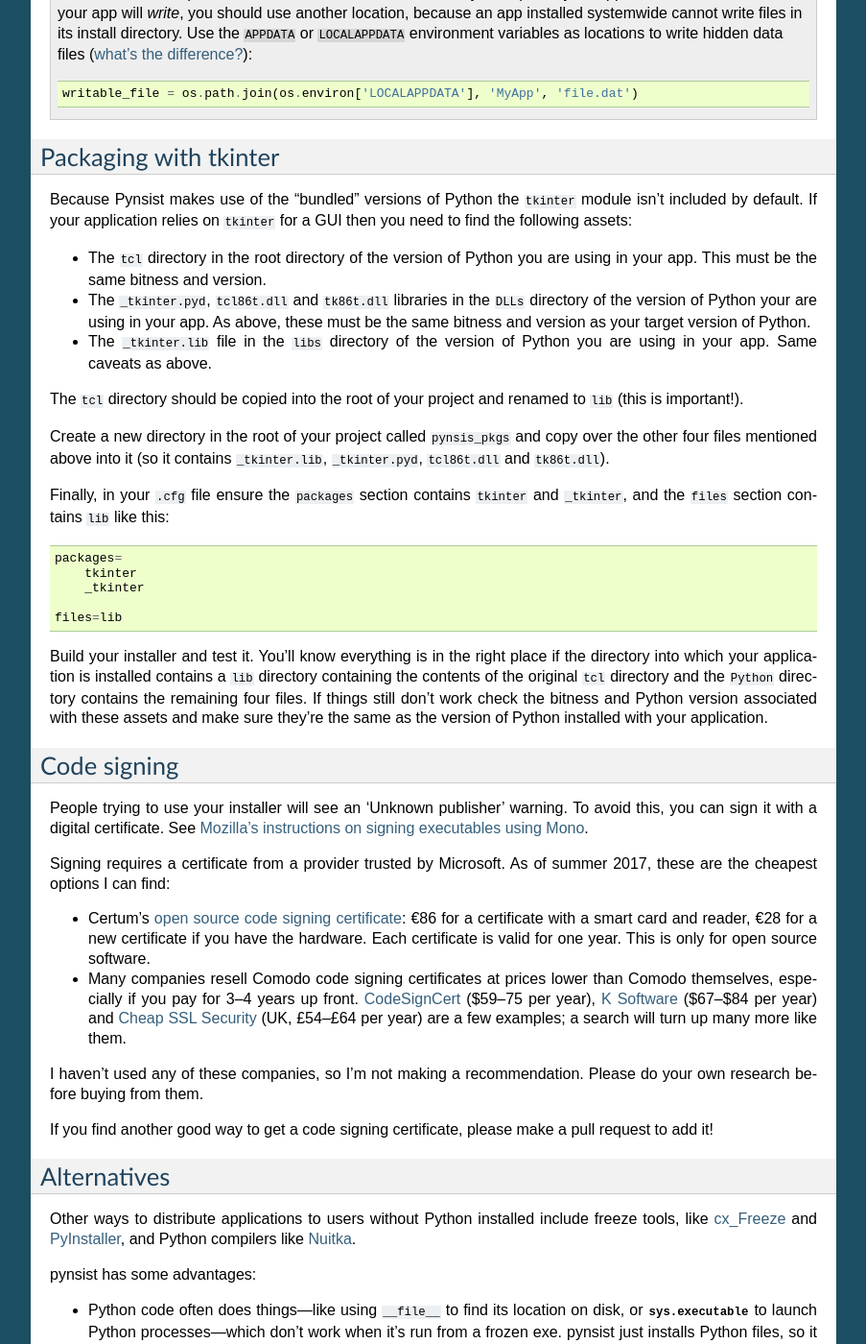
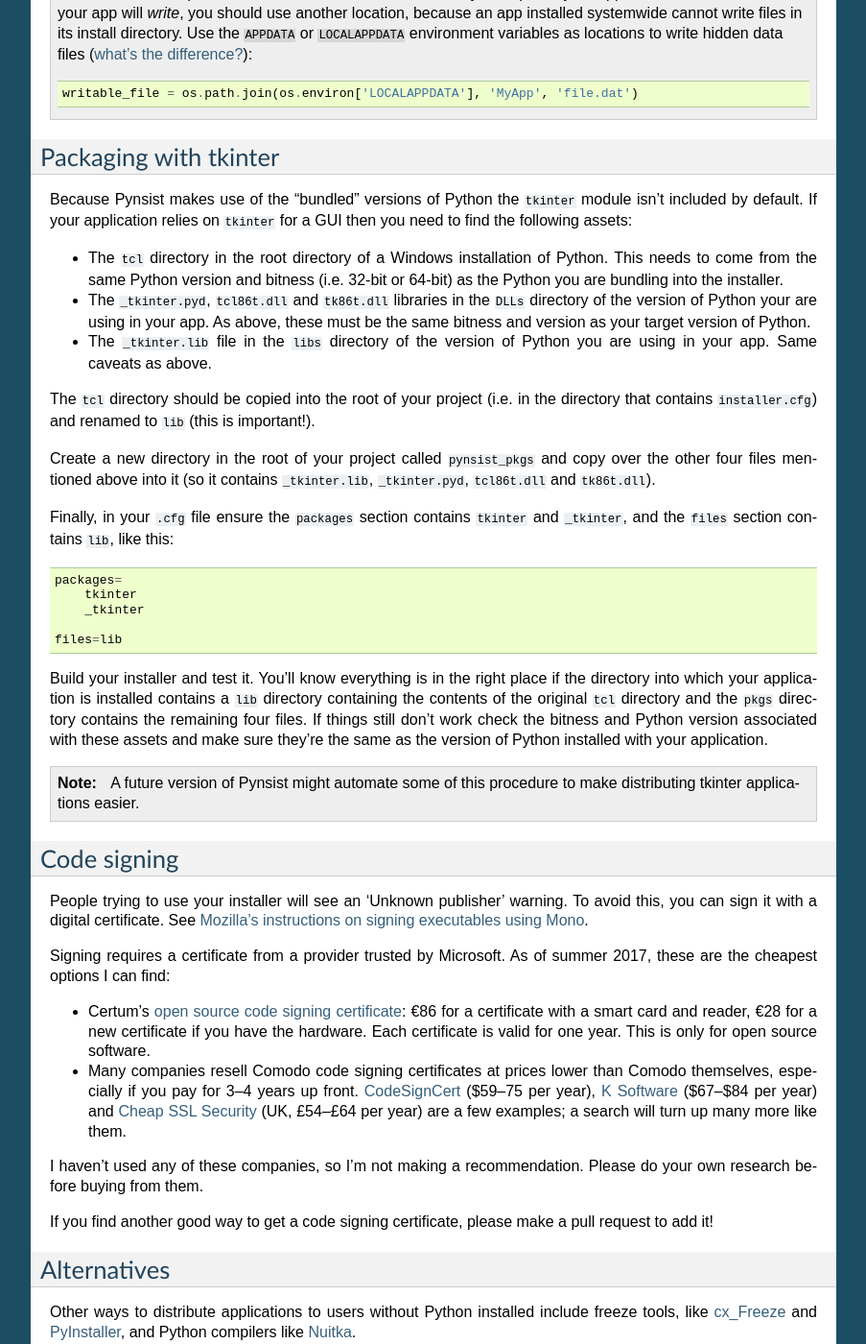
Before and after one commit to takluyver/pynsist, a Sphinx documentation site: the page built from doc/faq.rst, in a window 1280 px wide and 1400 px high, scrolled down 1011 px. Shown: the whole window at 96% size, without its empty margins (198-1101 px from the left). Built offline with Sphinx 7.4.7, drawn with Linux system fonts in a browser that asks for light colours.

Commit message:
Clarifications and fixes for doc on bundling tkinter

```diff
--- a/doc/faq.rst
+++ b/doc/faq.rst
@@ -72,8 +72,9 @@ Because Pynsist makes use of the "bundled" versions of Python the ``tkinter``
 module isn't included by default. If your application relies on ``tkinter`` for
 a GUI then you need to find the following assets:
 
-* The ``tcl`` directory in the root directory of the version of Python you are
-  using in your app. This must be the same bitness and version.
+* The ``tcl`` directory in the root directory of a Windows installation of
+  Python. This needs to come from the same Python version and bitness (i.e.
+  32-bit or 64-bit) as the Python you are bundling into the installer.
 * The ``_tkinter.pyd``, ``tcl86t.dll`` and ``tk86t.dll`` libraries in the
   ``DLLs`` directory of the version of Python your are using in your app. As
   above, these must be the same bitness and version as your target version of
@@ -81,15 +82,16 @@ a GUI then you need to find the following assets:
 * The ``_tkinter.lib`` file in the ``libs`` directory of the version of Python
   you are using in your app. Same caveats as above.
 
-The ``tcl`` directory should be copied into the root of your project and
-renamed to ``lib`` (this is important!).
+The ``tcl`` directory should be copied into the root of your project (i.e. in
+the directory that contains ``installer.cfg``) and renamed to ``lib``
+(this is important!).
 
-Create a new directory in the root of your project called ``pynsis_pkgs`` and
+Create a new directory in the root of your project called ``pynsist_pkgs`` and
 copy over the other four files mentioned above into it (so it contains
 ``_tkinter.lib``, ``_tkinter.pyd``, ``tcl86t.dll`` and ``tk86t.dll``).
 
 Finally, in your ``.cfg`` file ensure the ``packages`` section contains
-``tkinter`` and ``_tkinter``, and the ``files`` section contains ``lib`` like
+``tkinter`` and ``_tkinter``, and the ``files`` section contains ``lib``, like
 this::
 
     packages=
@@ -101,10 +103,15 @@ this::
 Build your installer and test it. You'll know everything is in the right place
 if the directory into which your application is installed contains a ``lib``
 directory containing the contents of the original ``tcl`` directory and the
-``Python`` directory contains the remaining four files. If things still don't
+``pkgs`` directory contains the remaining four files. If things still don't
 work check the bitness and Python version associated with these assets and
 make sure they're the same as the version of Python installed with your
 application.
+
+.. note::
+
+   A future version of Pynsist might automate some of this procedure to make
+   distributing tkinter applications easier.
 
 Code signing
 ------------
```
